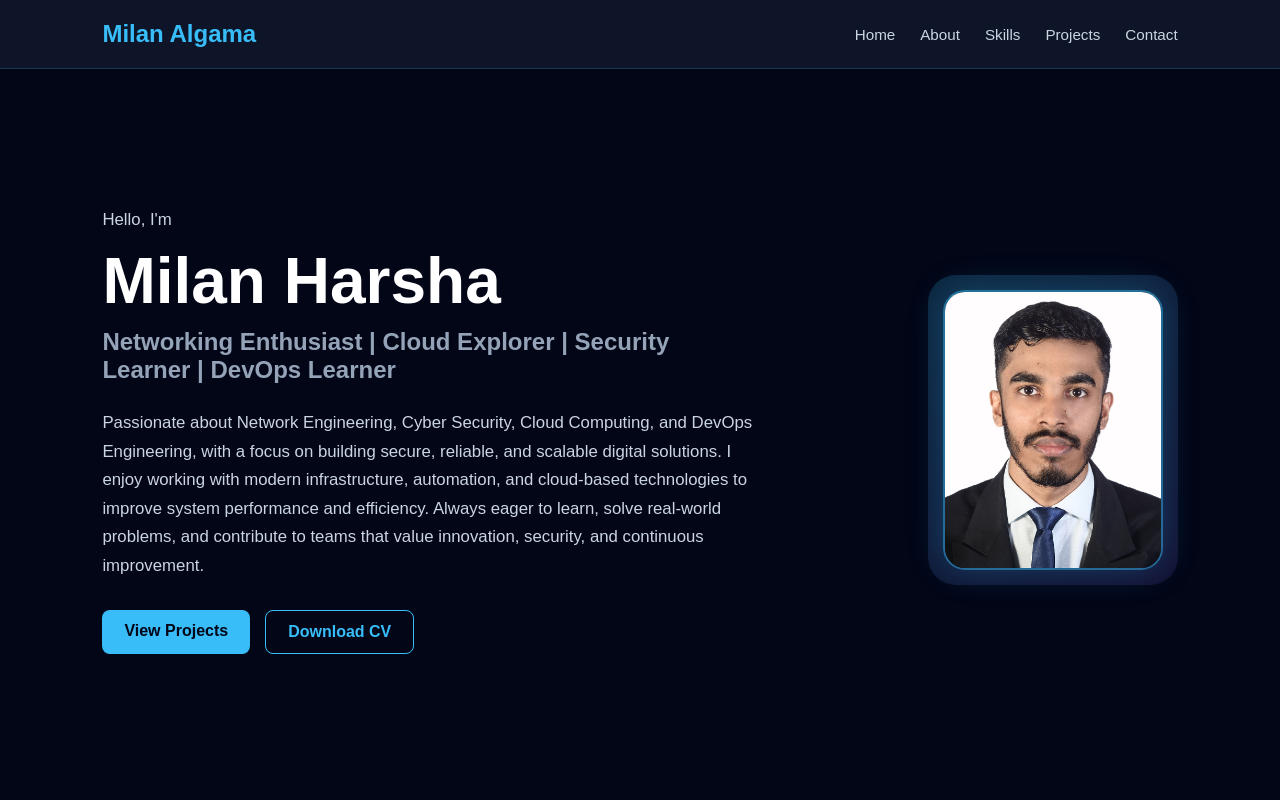
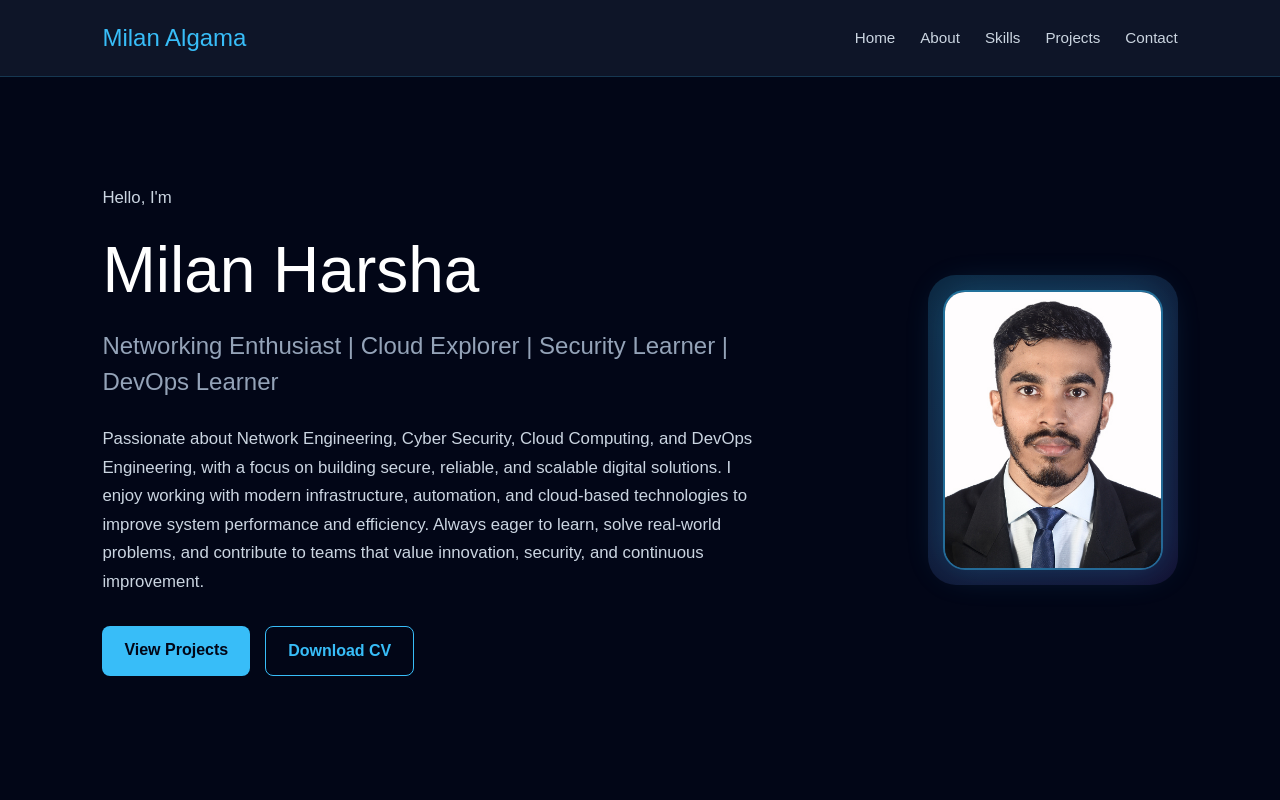
Before and after one commit to MilanAlgama/Portfolio, a React (Vite) app: page / in a window 1280 px wide. Shown: the top 800 px of the page. Built offline with nearby package versions, Linux system fonts and the light colour scheme.

Commit message:
Implement : index.css

```diff
--- a/src/index.css
+++ b/src/index.css
@@ -1,16 +1,102 @@
-:root {
-  font-synthesis: none;
-  text-rendering: optimizeLegibility;
-  -webkit-font-smoothing: antialiased;
-  -moz-osx-font-smoothing: grayscale;
-}
+@tailwind base;
+@tailwind components;
+@tailwind utilities;
 
-html {
+* {
   scroll-behavior: smooth;
 }
 
+html, body {
+  background-color: #070b14;
+  color: #eef2fb;
+}
+
 body {
-  margin: 0;
-  min-width: 320px;
-  min-height: 100vh;
+  font-family: "Inter", sans-serif;
+  overflow-x: hidden;
 }
+
+/* Custom scrollbar */
+::-webkit-scrollbar {
+  width: 10px;
+}
+::-webkit-scrollbar-track {
+  background: #070b14;
+}
+::-webkit-scrollbar-thumb {
+  background: linear-gradient(180deg, #4cc9f0, #9d7bea);
+  border-radius: 6px;
+}
+
+/* Visible keyboard focus everywhere */
+a:focus-visible,
+button:focus-visible,
+[tabindex]:focus-visible {
+  outline: 2px solid #4cc9f0;
+  outline-offset: 3px;
+  border-radius: 4px;
+}
+
+/* Glass panel */
+.glass {
+  background: rgba(255, 255, 255, 0.035);
+  border: 1px solid rgba(255, 255, 255, 0.08);
+  backdrop-filter: blur(18px);
+  -webkit-backdrop-filter: blur(18px);
+}
+
+.glass-strong {
+  background: rgba(255, 255, 255, 0.06);
+  border: 1px solid rgba(255, 255, 255, 0.1);
+  backdrop-filter: blur(24px);
+  -webkit-backdrop-filter: blur(24px);
+}
+
+/* top hairline glow that appears on hover of a card */
+.glow-edge {
+  position: relative;
+  isolation: isolate;
+}
+.glow-edge::before {
+  content: "";
+  position: absolute;
+  inset: 0;
+  border-radius: inherit;
+  padding: 1px;
+  background: linear-gradient(135deg, rgba(76,201,240,0.6), rgba(157,123,234,0.6));
+  -webkit-mask: linear-gradient(#000 0 0) content-box, linear-gradient(#000 0 0);
+  -webkit-mask-composite: xor;
+  mask-composite: exclude;
+  opacity: 0;
+  transition: opacity 0.4s ease;
+  z-index: -1;
+  pointer-events: none;
+}
+.glow-edge:hover::before {
+  opacity: 1;
+}
+
+/* gradient text */
+.text-gradient {
+  background: linear-gradient(120deg, #4cc9f0, #9d7bea 60%, #4cc9f0);
+  -webkit-background-clip: text;
+  background-clip: text;
+  color: transparent;
+}
+
+/* code-comment style eyebrow */
+.eyebrow {
+  font-family: "JetBrains Mono", monospace;
+  font-size: 0.75rem;
+  letter-spacing: 0.05em;
+  color: #4cc9f0;
+}
+
+@media (prefers-reduced-motion: reduce) {
+  *, *::before, *::after {
+    animation-duration: 0.001ms !important;
+    animation-iteration-count: 1 !important;
+    transition-duration: 0.001ms !important;
+    scroll-behavior: auto !important;
+  }
+}
```
